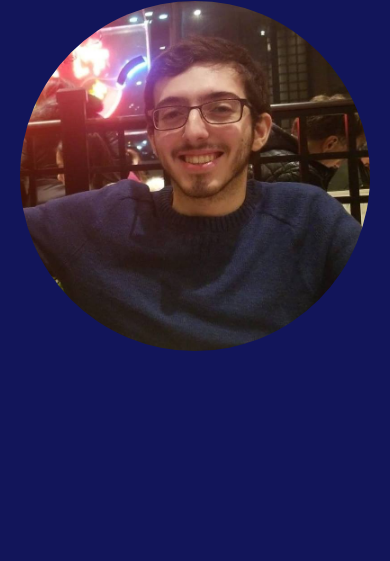
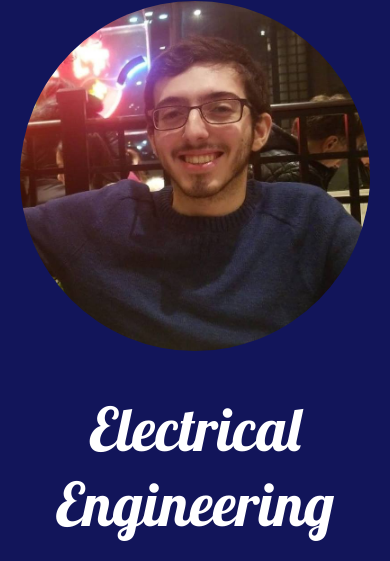
Before and after one commit to FNaqaweh/project-alphacat, a plain HTML site: page index.html in a window 390 px wide. Shown: the part 309-870 px from the top of the page. Before the commit the page ends 844 px from the top, so only its background shows below. Drawn offline with Linux system fonts and the light colour scheme.

Commit message:
Updated profession

```diff
--- a/css/home.css
+++ b/css/home.css
@@ -3,7 +3,7 @@
 	--highlighted: rgb(212,175,55);
 }
 
-h1.full-name {
+main h1 {
 	color: white;
 	grid-column: 1 / -1;
 	text-align: center;
@@ -15,7 +15,7 @@ h1.full-name {
 }
 
 @media screen and (max-width: 599px) {
-	h1.full-name {
+	main h1 {
 		font-size: 60px;
 	}
 }
--- a/index.html
+++ b/index.html
@@ -22,7 +22,7 @@
 					<li><a href="#">Projects</a></li>
 					<li><a href="#">Experience</a></li>
 					<li><a href="#">About Me</a></li>
-					<li><a href="#">Resum&eacute;</a></li>
+					<li><a href="../Textbooks/RTOS_intro.pdf" target="_blank">Resum&eacute;</a></li>
 				</ul>
 			</nav>
 			<label for="nav-toggle" class="nav-toggle-label">
@@ -33,11 +33,9 @@
 		<main>
 			<article class="inner-content">
 				<section class="wrapper">
-					<h1 class="full-name">Faisal Naqaweh</h1>
+					<h1 title="Faisal Naqaweh">Faisal Naqaweh</h1>
 					<img src="./images/profile_pic.jpg" class="profile-pic">
-					<section class="text-tile">
-
-					</section>
+					<h1 title="Profession: Electrical Engineering">Electrical Engineering</h1>
 				</section>
 			</article>
 		</main>
```
Also changed, not shown: 1 other file.
